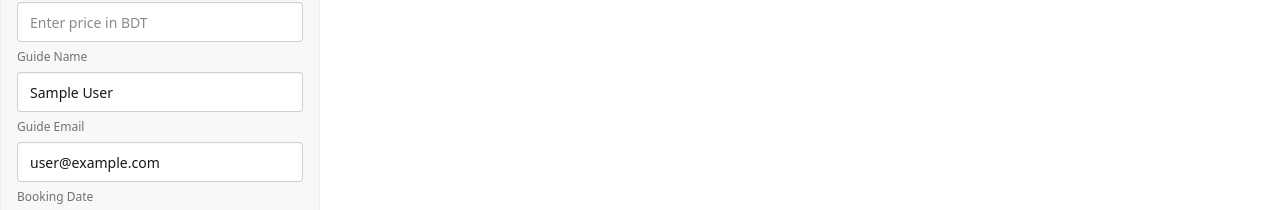
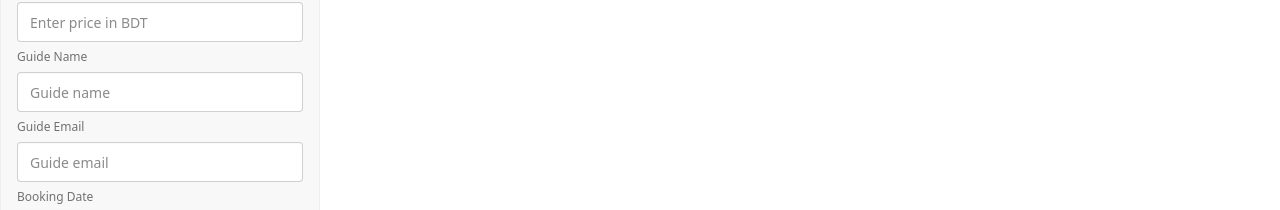
Before and after one commit to DevByDipto/travelNest-client, a React (Vite) app: page /add-booking/1 in a window 1280 px wide. Shown: the part 225-435 px from the top of the page. Built offline with nearby package versions, Linux system fonts and the light colour scheme; no server answers; sample sign-in values are in the browser's storage.

Commit message:
implement add booking functinality

```diff
--- a/src/Components/Navbar.jsx
+++ b/src/Components/Navbar.jsx
@@ -56,8 +56,7 @@ const Navber = () => {
                   <NavLink to="/">Home</NavLink>
                   <NavLink to="/all-packages">All Packages</NavLink>
                   <NavLink to="/aboutUs">About Us</NavLink>
-                  <NavLink to="/myBookings">My Bookings</NavLink>
-                  <NavLink to="/myBookings">My Bookings</NavLink>
+                  <NavLink to="/my-bookings">My Bookings</NavLink>
                   <NavLink to="/add-package">Add Package</NavLink>
                   <NavLink to="/manage-my-packages">Manage My Packages</NavLink>
                   <button
@@ -72,7 +71,7 @@ const Navber = () => {
                   <NavLink to="/">Home</NavLink>
                   <NavLink to="/all-packages">All Packages</NavLink>
                   <NavLink to="/aboutUs">About Us</NavLink>
-                  <NavLink to="/myBookings">My Bookings</NavLink>
+                  <NavLink to="/my-bookings">My Bookings</NavLink>
                   <NavLink to="/login">
                     <button className="btn border py-1">Log In </button>
                   </NavLink>
@@ -101,7 +100,7 @@ const Navber = () => {
               <NavLink to="/aboutUs">About Us</NavLink>
               {user ? (
                 <>
-                  <NavLink to="/myBookings">My Bookings</NavLink>
+                  <NavLink to="/my-bookings">My Bookings</NavLink>
 
                   <div>
                     <div className="dropdown dropdown-end">
--- a/src/Pages/booking/AddBooking.jsx
+++ b/src/Pages/booking/AddBooking.jsx
@@ -4,6 +4,7 @@ import useAuthSecure from '../../Hook/useAuthSecure'
 import { useNavigate, useParams } from 'react-router'
 import useSecureFetch from '../../Hook/useSecureFetch'
 import Loding from '../../Components/Loding'
+import Swal from 'sweetalert2'
 
 const AddBooking = () => {
   const {id} = useParams()
@@ -11,19 +12,31 @@ const {user,axiosSecure} = useAuthSecure()
 const {data: selectedPackage,loading,} = useSecureFetch(`/my-packages?email=${user.email}&id=${id}`);
 const navigate = useNavigate()
   if (loading) return <Loding></Loding>;
+console.log(selectedPackage);
 
   const handleBookingTour=(e)=>{
  e.preventDefault();
     const form = e.target;
     const formData = new FormData(form);
     const packageInfo = Object.fromEntries(formData.entries());
+    packageInfo.user_email = user.email
     packageInfo.status = "pending"
 
-    axiosSecure.post('/bookings',packageInfo).then(res=>console.log(res.data))
+    axiosSecure.post(`/bookings?email=${user.email}`,packageInfo).then(res=>{if(res.data.insertedId){
+  Swal.fire({
+  position: "top-end",
+  icon: "success",
+  title: "Your work has been saved",
+  showConfirmButton: false,
+  timer: 1500
+});
+navigate('all-packages')
+    }})
   }
   return (
     <div>
-       <form onSubmit={handleBookingTour}>
+
+ <form onSubmit={handleBookingTour}>
       <fieldset className="fieldset bg-base-200 border-base-300 rounded-box w-xs border p-4">
         <legend className="fieldset-legend">Reserve Your Tour - TravelNest</legend>
 
@@ -56,7 +69,7 @@ const navigate = useNavigate()
         <input
           type="text"
           name="guide_name"
-          defaultValue={user.displayName}
+          defaultValue={selectedPackage.guide_name}
           className="input"
           placeholder="Guide name"
           readOnly
@@ -67,7 +80,7 @@ const navigate = useNavigate()
         <input
           type="text"
           name="guide_email"
-          defaultValue={user.email}
+          defaultValue={selectedPackage.guide_email}
           className="input"
           placeholder="Guide email"
           readOnly
@@ -93,7 +106,6 @@ const navigate = useNavigate()
 
       <input className="btn btn-primary" type="submit" value="Book Now" />
     </form>
-
     </div>
   )
 }
--- /dev/null
+++ b/src/Pages/booking/MyBookings.jsx
@@ -0,0 +1,13 @@
+import React from 'react'
+import useAuthSecure from '../../Hook/useAuthSecure';
+import useSecureFetch from '../../Hook/useSecureFetch';
+
+const MyBookings = () => {
+    const {user,axiosSecure} = useAuthSecure()
+const {data: selectedPackage,loading,} = useSecureFetch(`/my-packages?email=${user.email}&id=${id}`);
+  return (
+    <div>MyBookings</div>
+  )
+}
+
+export default MyBookings
--- a/src/routers/router.jsx
+++ b/src/routers/router.jsx
@@ -12,6 +12,7 @@ import PrivateRoute from '../routers/PrivateRoute'
 import ManageMyPackages from "../Pages/manageMyPackages/ManageMyPackages";
 import UpdateMyPackage from "../Pages/manageMyPackages/UpdateMyPackage ";
 import AddBooking from "../Pages/booking/AddBooking";
+import MyBookings from "../Pages/booking/MyBookings";
 const router = createBrowserRouter([
   {
     path: "/",
@@ -36,6 +37,9 @@ const router = createBrowserRouter([
     {  path:'add-booking/:id',
       element: <PrivateRoute><AddBooking></AddBooking></PrivateRoute>
     },
+    {  path:'my-bookings',
+      element: <PrivateRoute><MyBookings></MyBookings></PrivateRoute>
+    },
     {  path:'register',
       element: <Register></Register>
     },
```
